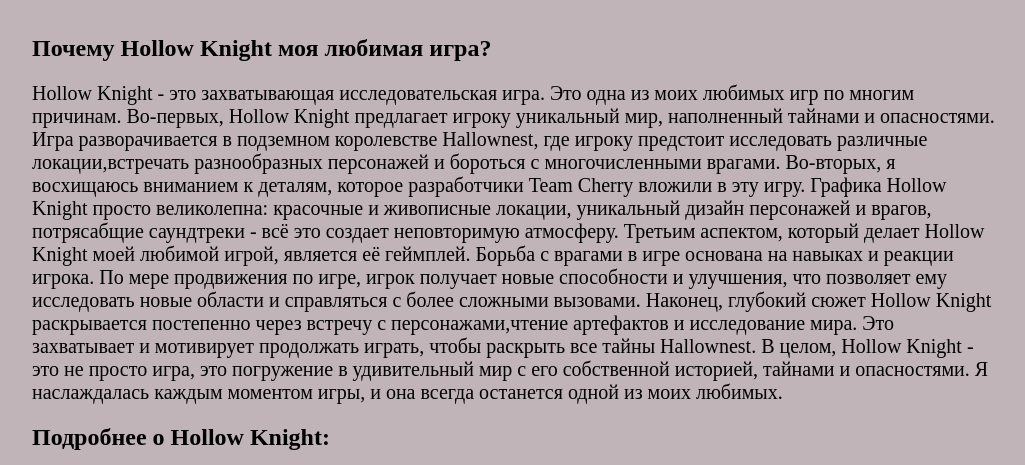
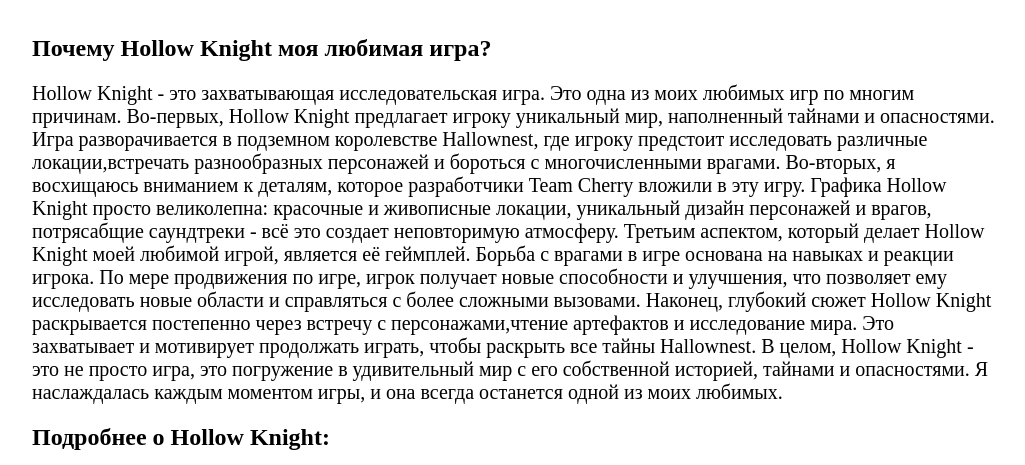
Before and after one commit to elizavetak5/elizavetak5.github.io, a plain HTML site: page index.html in a window 1280 px wide. Shown: the part 358-823 px from the top of the page, without its empty margins (126-1151 px from the left). Drawn offline with Linux system fonts and the light colour scheme.

Commit message:
Wed, Mar 13, 2024, 10:08 PM +07:00

```diff
--- a/style.css
+++ b/style.css
@@ -1,5 +1,5 @@
 body {
-    background-color: #c1b4b9
+    background-color: white
 }
 nav {
     display: flex;
```
